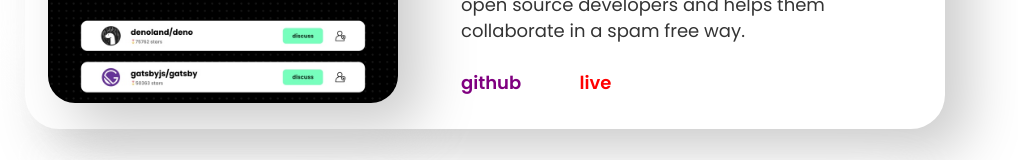
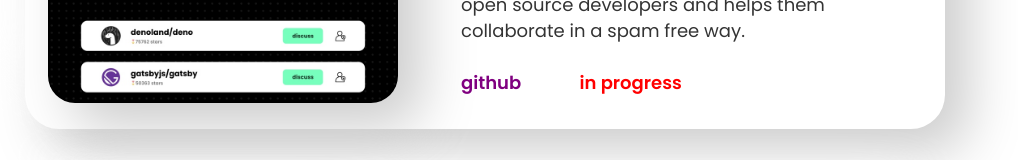
Before and after one commit to Rishabh-malhotraa/portfolio, a Gatsby site: page / in a window 1280 px wide. Shown: the part 1821-1981 px from the top of the page, without its empty margins (155-1173 px from the left). Built offline with nearby package versions, Linux system fonts and the light colour scheme; Gatsby itself is replaced by a stand-in of ours.

Commit message:
update:changed dank-devs from live to in-progress

```diff
--- a/src/components/Projects/Projects.jsx
+++ b/src/components/Projects/Projects.jsx
@@ -55,7 +55,7 @@ export default function Projects() {
             style={{ textDecoration: "none", color:"red", marginLeft:"3em" }}
             target={"_blank"}
           >
-            <b> live</b>
+            <b> in progress</b>
           </a>
         </div>
       </div>
```
